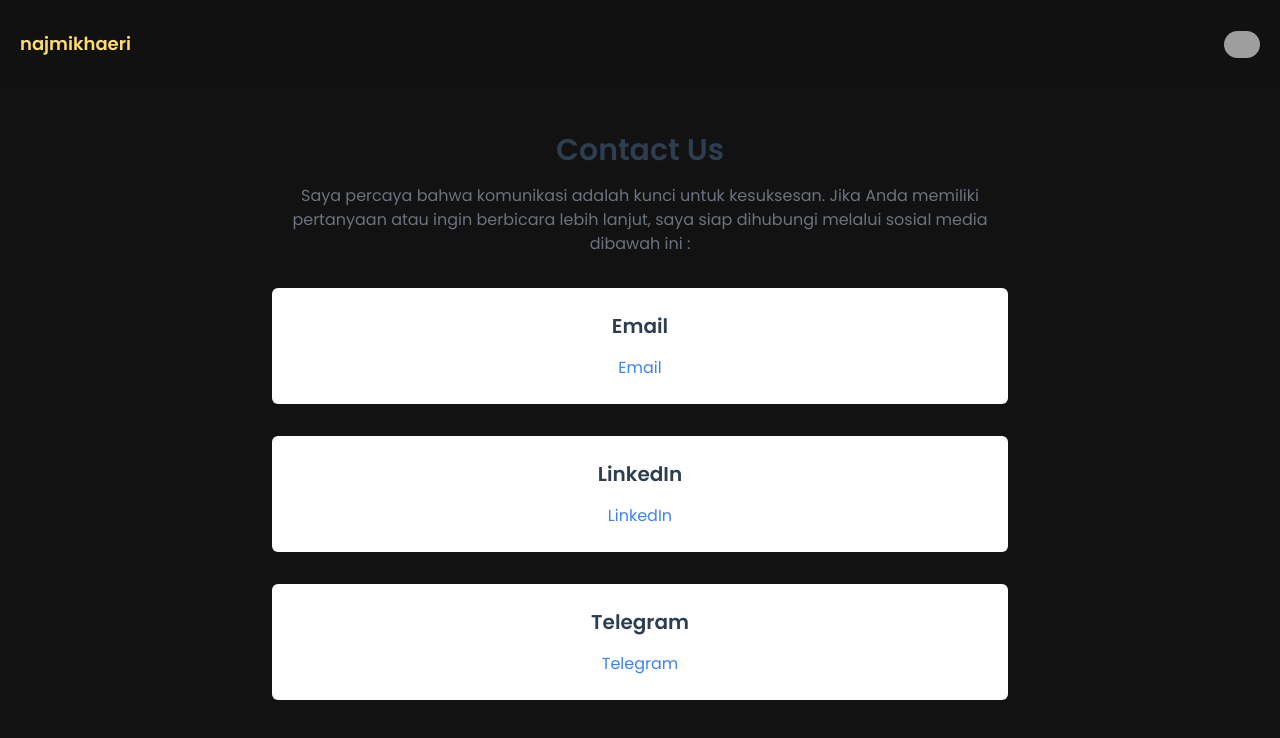
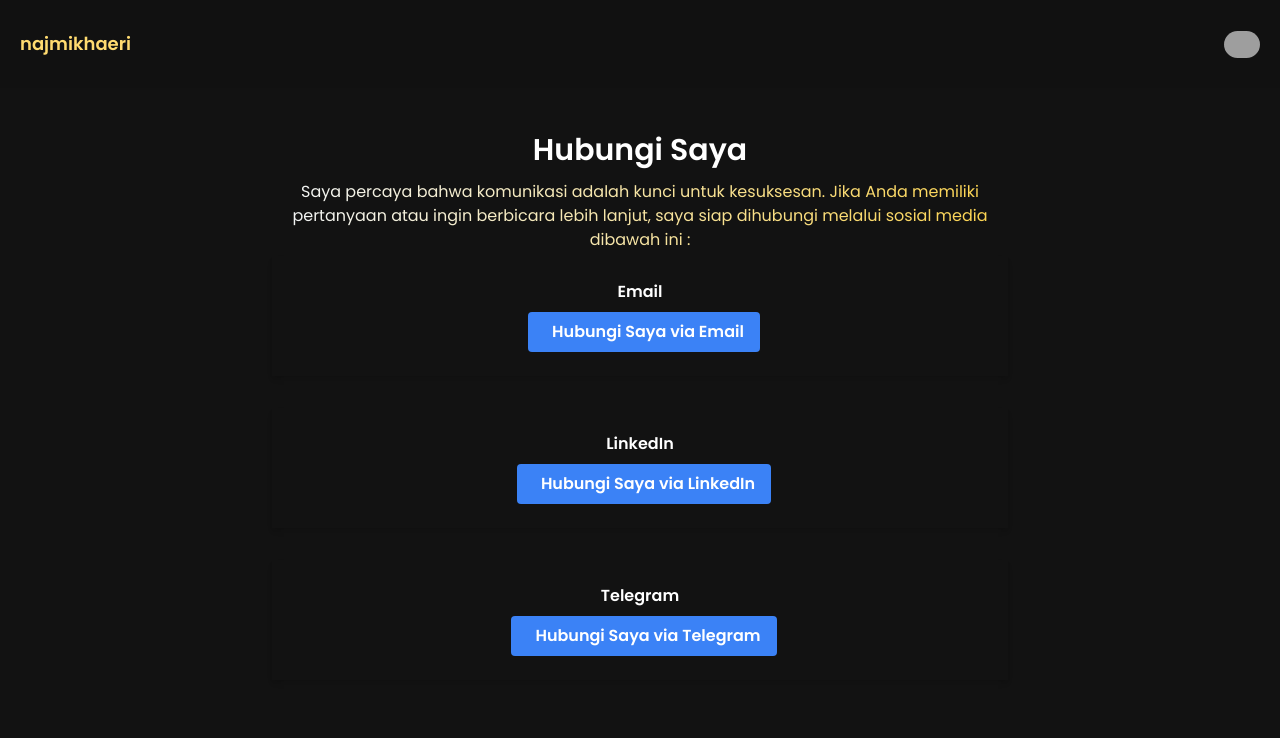
Before and after one commit to NajmiKhaeri/Najmikhaeri.github.io, a Vue app: page /contact in a window 1280 px wide. Shown: the top 738 px of the page. Built offline with nearby package versions, Linux system fonts and the light colour scheme; grey boxes are pictures that could not be loaded.

Commit message:
Update ContactView.vue

```diff
--- a/src/views/ContactView.vue
+++ b/src/views/ContactView.vue
@@ -1,31 +1,47 @@
 <template>
   <div class="container mx-auto p-8">
     <div class="text-center">
-      <h1 class="text-3xl font-semibold mb-4">Contact Us</h1>
-      <p class="text-gray-500">Saya percaya bahwa komunikasi adalah kunci untuk kesuksesan. Jika Anda memiliki pertanyaan atau ingin berbicara lebih lanjut, saya siap dihubungi melalui sosial media dibawah ini :</p>
+      <h1 class="text-3xl font-bold mb-3 text-white">Hubungi Saya</h1>
+      <p class="text-base font-normal text-transparent bg-clip-text bg-gradient-to-r from-slate-100 to-amber-300">Saya percaya bahwa komunikasi adalah kunci untuk kesuksesan. Jika Anda memiliki pertanyaan atau ingin berbicara lebih lanjut, saya siap dihubungi melalui sosial media dibawah ini :</p>
     </div>
 
-    <div class="grid grid-cols-1 md:grid-cols-2 gap-8 mt-8">
-      <div class="flex items-center justify-center bg-white rounded-lg p-6">
+    <div class="grid grid-cols-1 md:grid-cols-2 gap-8 mt-1">
+      <div class="flex items-center justify-center p-6 shadow-md">
         <div>
-          <h2 class="text-xl font-semibold mb-4">Email</h2>
-          <a href="mailto:najmikhaeriarrisaputra@gmail.com" class="text-blue-500 hover:underline">Email</a>
+          <h2 class="text-white font-bold mb-1">Email</h2>
+          <a href="mailto:najmikhaeriarrisaputra@gmail.com" class="text-blue-600 hover:text-blue-800 transition duration-300 ease-in-out">
+            <i class="fas fa-envelope mr-2"></i>
+          </a>
+          <button class="bg-blue-500 hover:bg-blue-700 text-white font-bold py-2 px-4 rounded mt-1" @click="openEmail">
+            <i class="fas fa-envelope mr-2"></i>
+            Hubungi Saya via Email
+          </button>
         </div>
       </div>
 
-      <div class="flex items-center justify-center bg-white rounded-lg p-6">
+      <div class="flex items-center justify-center p-6 shadow-md">
         <div>
-          <h2 class="text-xl font-semibold mb-4">LinkedIn</h2>
-          <a href="https://www.linkedin.com/in/najmikhaeriap" target="_blank" class="text-blue-500 hover:underline">LinkedIn</a>
+          <h2 class="text-white font-bold mb-1">LinkedIn</h2>
+          <a href="https://www.linkedin.com/in/najmikhaeriap" target="_blank" class="text-blue-600 hover:text-blue-800 transition duration-300 ease-in-out">
+            <i class="fab fa-linkedin mr-2"></i>
+          </a>
+          <button class="bg-blue-500 hover:bg-blue-700 text-white font-bold py-2 px-4 rounded mt-1" @click="openLinkedIn">
+            <i class="fab fa-linkedin mr-2"></i>
+            Hubungi Saya via LinkedIn
+          </button>
         </div>
       </div>
 
-      <!-- You can add more sections for other social media platforms -->
-
-      <div class="flex items-center justify-center bg-white rounded-lg p-6">
+      <div class="flex items-center justify-center p-6 shadow-md">
         <div>
-          <h2 class="text-xl font-semibold mb-4">Telegram</h2>
-          <a href="https://t.me/Najmi_Khaeri" target="_blank" class="text-blue-500 hover:underline">Telegram</a>
+          <h2 class="text-white font-bold mb-1">Telegram</h2>
+          <a href="https://t.me/Najmi_Khaeri" target="_blank" class="text-blue-600 hover:text-blue-800 transition duration-300 ease-in-out">
+            <i class="fab fa-telegram mr-2"></i>
+          </a>
+          <button class="bg-blue-500 hover:bg-blue-700 text-white font-bold py-2 px-4 rounded mt-1" @click="openTelegram">
+            <i class="fab fa-telegram mr-2"></i>
+            Hubungi Saya via Telegram
+          </button>
         </div>
       </div>
     </div>
@@ -35,6 +51,17 @@
 <script>
 export default {
   name: 'ContactView',
+  methods: {
+    openEmail() {
+      window.location.href = 'mailto:najmikhaeriarrisaputra@gmail.com';
+    },
+    openLinkedIn() {
+      window.open('https://www.linkedin.com/in/najmikhaeriap', '_blank');
+    },
+    openTelegram() {
+      window.open('https://t.me/Najmi_Khaeri', '_blank');
+    }
+  }
 }
 </script>
 
@@ -60,16 +87,8 @@ export default {
   grid-template-columns: repeat(2, minmax(0, 1fr));
 }
 
-.bg-gray {
-  background-color: #d1d5db; /* Warna abu-abu */
-}
-
-.rounded-lg {
-  border-radius: 0.375rem; /* Sesuaikan kebutuhan */
-}
-
 .p-6 {
-  padding: 1.5rem; /* Sesuaikan kebutuhan */
+  padding: 1.5rem;
 }
 
 .items-center {
@@ -80,32 +99,48 @@ export default {
   justify-content: center;
 }
 
-.text-xl {
-  font-size: 1.25rem; /* Sesuaikan kebutuhan */
+.text-2xl {
+  font-size: 1.5rem;
 }
 
-.font-semibold {
-  font-weight: 600;
+.font-bold {
+  font-weight: 700;
 }
 
 .mb-4 {
-  margin-bottom: 1rem; /* Sesuaikan kebutuhan */
+  margin-bottom: 1rem;
 }
 
 .text-gray-500 {
   color: #6b7280;
 }
 
-.text-gray-600 {
-  color: #4b5563;
+.text-blue-600 {
+  color: #3498db;
 }
 
-.text-blue-500 {
-  color: #3b82f6;
+.text-blue-800 {
+  color: #2e4053;
 }
 
-.hover\:underline:hover {
-  text-decoration: underline;
+.hover\:text-blue-800:hover {
+  color: #2e4053;
+}
+
+.transition {
+  transition: all 0.3s ease-in-out;
+}
+
+.duration-300 {
+  transition-duration: 300ms;
+}
+
+.ease-in-out {
+  transition-timing-function: ease-in-out;
+}
+
+.shadow-md {
+  box-shadow: 0 4px 6px -1px rgba(0, 0, 0, 0.1), 0 2px 4px -1px rgba(0, 0, 0, 0.06);
 }
 
 /* Responsive styles */
```
